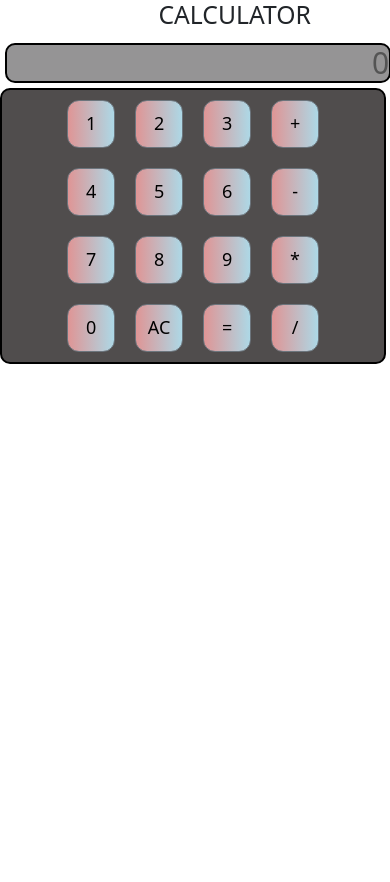
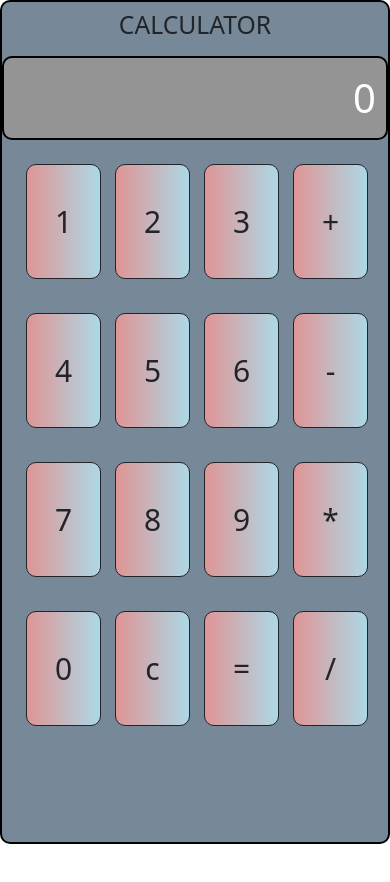
Before and after one commit to anjalishinde1912/calculator, an Angular app: page / in a window 390 px wide. Shown: the top 882 px of the page. Before the commit the page ends 844 px from the top, so only its background shows below. Built offline with nearby package versions, Linux system fonts and the light colour scheme.

Commit message:
responsive web page

```diff
--- a/src/app/calculator/calculator.component.html
+++ b/src/app/calculator/calculator.component.html
@@ -1,37 +1,26 @@
-<html>
-
-<head>
-    <meta name="viewport" content="width=device-width, initial-scale=1.0">
-</head>
-
-<body>
 <div class="calculator">
-        <div class="header page-header">
+    <div class="header">
         <h2>CALCULATOR</h2>
     </div>
     <div class="inputarea">
-            <input disabled class="input-group input-group-sm col-sm-12 m-0 p-0 inputfield" type="text"
-                value="{{value}}">
+        <input disabled class="inputfield" type="text" value="{{value}}">
     </div>
-        <div class="btn-container ">
-            <div class="firstrow">
-                <button *ngFor="let num of numberGroups" (click)="onbuttonpress(num)"
-                    class="btn btn btn-secondary btn-lg" type="button">{{num}}</button>
+    <div class="btn-container">
+        <div class="row">
+            <button *ngFor="let num of numberGroups" (click)="onbuttonpress(num)" class="btn"
+                type="button">{{num}}</button>
         </div>
-            <div class="firstrow">
-                <button *ngFor="let num of numberGroups1" (click)="onbuttonpress(num)"
-                    class="btn btn btn-secondary btn-lg" type="button">{{num}}</button>
+        <div class="row">
+            <button *ngFor="let num of numberGroups1" (click)="onbuttonpress(num)" class="btn"
+                type="button">{{num}}</button>
         </div>
-            <div class="firstrow">
-                <button *ngFor="let num of numberGroups2" (click)="onbuttonpress(num)"
-                    class="btn btn btn-secondary btn-lg" type="button">{{num}}</button>
+        <div class="row">
+            <button *ngFor="let num of numberGroups2" (click)="onbuttonpress(num)" class="btn"
+                type="button">{{num}}</button>
         </div>
-            <div class="firstrow">
-                <button *ngFor="let num of numberGroups3" (click)="onbuttonpress(num)"
-                    class="btn btn btn-secondary btn-lg" type="button">{{num}}</button>
+        <div class="row">
+            <button *ngFor="let num of numberGroups3" (click)="onbuttonpress(num)" class="btn"
+                type="button">{{num}}</button>
         </div>
     </div>
 </div>
-</body>
-
-</html>
--- a/src/app/calculator/calculator.component.scss
+++ b/src/app/calculator/calculator.component.scss
@@ -1,27 +1,101 @@
-@mixin calculatormedia {
-  display: grid;
-  grid-template-rows: 3;
-  grid-template-columns: repeat(auto-fit,3);
+.calculator {
+  width: 100vw;
+  height: 100vh;
+  border: 2px solid black;
+  border-radius: 10px;
+  background-color: lightslategray;
 }
 
-@mixin buttonformat {
-  display: inline-grid;
-  padding: 12px;
-  margin: 12px;
-  border-radius: 12px;
-  place-items: center;
-  color: black;
+.header {
+  text-align: center;
+  padding: 8px;
+}
+.inputfield {
+  width: 100%;
+  font-size: 40px;
+  text-align: right;
+  color: white;
+  padding: 10px;
+  border: 2px solid black;
+  border-radius: 10px;
+  background-color: rgb(149, 148, 149);
 }
 
-h2 {
-    margin-left: 40%;
+.btn-container {
+  width: 100vw;
+  height: 96vh;
 }
 
-.calculator {
+.row  {
   display: grid;
-  grid-template-rows: 3;
-  grid-template-columns: 30% 40% 30%;
+  grid-template-columns: 1fr 1fr 1fr 1fr;
+  height: 17vh;
+  padding: 10px;
+  margin: 14px;
+  grid-gap: 14px;
+  border-radius: 10px;
+}
 
+.btn {
+  background:linear-gradient(to right, rgb(223, 149, 149), lightblue);
+  font-size: 35px;
+  border-radius: 10px;
+  border: 1px solid;
+}
+
+.btn:hover  {
+  background:linear-gradient(to right, rgb(85, 65, 65), rgb(109, 192, 219));
+  box-shadow:white;
+  box-shadow: 4px 4px 12px 4px;
+}
+
+
+@media screen and (max-width: 400px) {
+  .btn {
+    font-size: 30px;
+  }
+
+  .row  {
+    height: 16vh;
+  }
+
+}
+
+@media screen and (min-width: 700px) and (max-width:1000px) {
+  .header {
+    text-align: center;
+    padding: 15px;
+  }
+  .inputfield {
+    width: 100%;
+    font-size: 60px;
+  }
+
+  .row  {
+    display: grid;
+    grid-template-columns: repeat(30px,4);
+    height: 17vh;
+    padding: 10px;
+    margin: 16px;
+    grid-gap: 50px;
+    border-radius: 10px;
+  }
+
+  .btn {
+    font-size: 35px;
+  }
+}
+
+
+@media screen and (min-width: 1000px) {
+  .calculator {
+    display: grid;
+    grid-template-rows: 10% 10% 75% ;
+    grid-template-columns: 30% 50% 30%;
+    background-color:white;
+    border: none;
+
+  }
   .header {
     grid-row-start: 1;
     grid-row-end: 2;
@@ -34,143 +108,40 @@ h2 {
     grid-column-end: 3;
     grid-row-start: 2;
     grid-row-end: 3;
-    text-align: right;
-    padding: 5px;
   }
 
   .inputfield {
     width: 100%;
     height: 100%;
-    font-size: 50px;
-    text-align: right;
-    border: 2px solid black;
-    border-radius: 10px;
-    background-color: rgb(149, 148, 149);
-
-  }
+    border-radius: none;
+    font-size: 60px;
+   }
 
   .btn-container {
     grid-column-start: 2;
     grid-column-end: 3;
+    grid-row-start: 3;
+    grid-row-end: 4;
+    width: 100%;
+    height: 100%;
+    border: 2px solid black ;
+    background-color: lightslategray;
+    margin-top: -2px;
+    border-radius: 10px;
   }
 
-  .btn:hover  {
-     background:linear-gradient(to right, rgb(85, 65, 65), rgb(109, 192, 219));
-     box-shadow:white;
-     box-shadow: 4px 4px 12px 4px;
-  }
-
-  .btn-container {
-    background-color: #504d4d;
-    border: 2px solid black;
+  .row  {
+    margin-top: 20px;
+    display: grid;
+    grid-template-columns: repeat(30px,4);
+    height: 15vh;
+    padding: 10px;
+    margin: 15px;
+    grid-gap: 30px;
     border-radius: 10px;
-    text-align: center;
-}
-}
-
-.btn {
-  background:linear-gradient(to right, rgb(223, 149, 149), lightblue);
-  grid-template-columns: repeat(1,60px);
-  grid-template-rows:repeat(1,60px);
-  font-size: 28px;
-  @include buttonformat;
-}
-
-@media screen and (min-width: 1395px) {
-  .calculator {
-    @include calculatormedia;
-  }
-
-
-  .btn {
-    display: inline-grid;
-    grid-template-columns: 4;
-    grid-auto-flow: column;
-    grid-template-columns: repeat(1,55px);
-    grid-template-rows:repeat(1,55px);
-    margin: 20px;
-    padding: 18px;
-}
-}
-
-@media screen and (max-width: 1450px) {
-  .calculator {
-    @include calculatormedia;
   }
 
   .btn {
-    grid-template-columns: repeat(1,45px);
-    grid-template-rows:repeat(1,45px);
-    font-size: 23px;
-    @include buttonformat;
+    font-size: 30px;
   }
 }
-
-@media screen and (max-width: 1013px) {
-  .btn {
-    grid-template-columns: repeat(1,25px);
-    grid-template-rows:repeat(1,25px);
-    font-size: 20px;
-    @include buttonformat;
-  }
-}
-
-@media screen and (max-width: 824px) {
-
-  .btn {
-    display: inline-grid;
-    grid-template-columns: repeat(1,20px);
-    grid-template-rows:repeat(1,20px);
-    margin: 8px;
-    padding: 12px;
-    font-size: 18px;
-  }
-}
-
-@media screen and (max-width: 684px) {
-  .calculator {
-    display: grid;
-    grid-template-rows: 3;
-    grid-template-columns: 20% 60% 20%;
-  }
-  .btn {
-    display: inline-grid;
-    grid-template-columns: repeat(1,20px);
-    grid-template-rows:repeat(1,20px);
-    grid-auto-flow: column;
-    margin: 10px;
-    padding: 15px;
-    font-size: 18px;
-}
-}
-
-
-@media screen and (max-width: 491px) {
-  .calculator {
-    @include calculatormedia;
-  }
-  .btn {
-    display: inline-grid;
-    grid-template-columns: repeat(1,20px);
-    grid-template-rows:repeat(1,20px);
-    grid-auto-flow: column;
-    margin: 10px;
-    padding: 13px;
-    font-size: 18px;
-}
-.calculator {
-  display: inline-block;
-
-
-  .inputfield {
-    width:99vw;
-    height: 40px;
-    font-size: 30px;
-  }
-
-  .btn-container {
-    width:99vw;
-    place-items: center;
-  }
-}
-}
--- a/src/app/calculator/calculator.component.ts
+++ b/src/app/calculator/calculator.component.ts
@@ -10,7 +10,7 @@ export class CalculatorComponent {
   numberGroups =[1,2,3,'+'];
   numberGroups1 =[4,5,6,'-'];
   numberGroups2 =[7,8,9,'*'];
-  numberGroups3 =[0,'AC','=','/'];
+  numberGroups3 =[0,'c','=','/'];
   readyForNewInput = true;
   oldvalue='';
   lastoperator='*';
@@ -30,7 +30,7 @@ export class CalculatorComponent {
         this.readyForNewInput=false;
       }
 
-      else if(num ==="AC") {
+      else if(num ==="c") {
         this.value = '0';
         this.readyForNewInput=true;
       }
```
Lines whose indentation alone changed are shown as unchanged.
